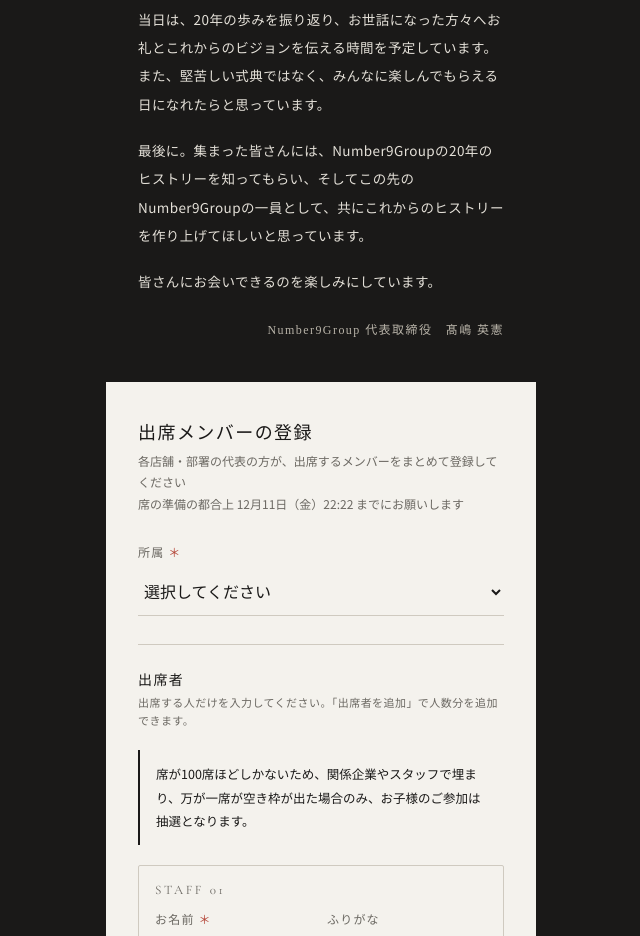
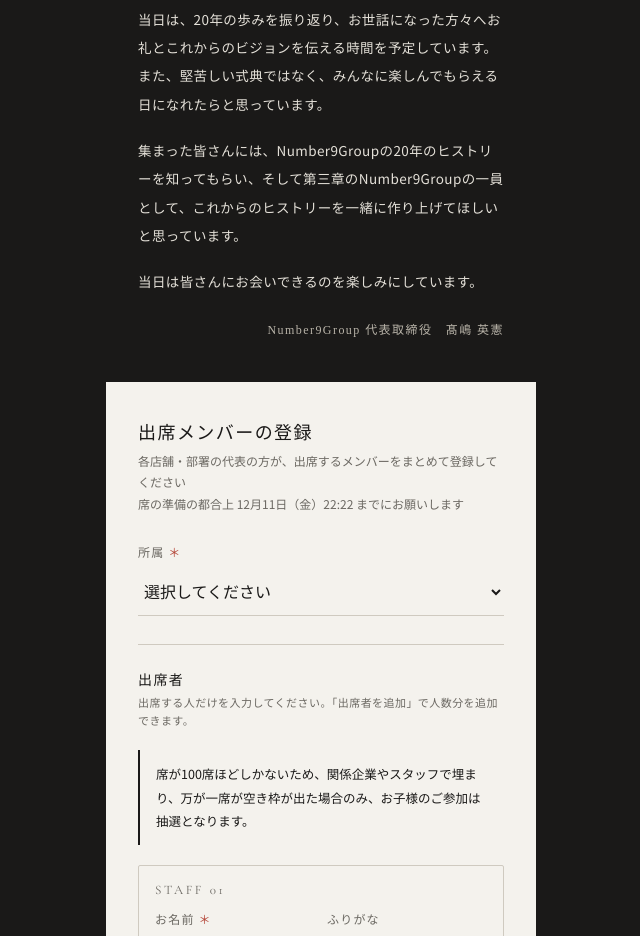
Before and after one commit to meative/number9-20th, a plain HTML site: page staff/index.html in a window 1280 px wide. Shown: the part 1780-2716 px from the top of the page, without its empty margins (319-959 px from the left). Drawn offline with nearby package versions, Linux system fonts and the light colour scheme.

Commit message:
Update staff greeting closing lines
Co-Authored-By: Claude Fable 5.2 <noreply@anthropic.com>
Claude-Session: https://claude.ai/code/session_01NzNQMEo8tMDqitRg1fmcij

```diff
--- a/staff/index.html
+++ b/staff/index.html
@@ -157,8 +157,8 @@
       </dl>
       <p>挑戦を続けてこられたのは、その時々で一緒に走ってくれた皆さん一人ひとりのおかげです。この2月で20年になります。</p>
       <p>当日は、20年の歩みを振り返り、お世話になった方々へお礼とこれからのビジョンを伝える時間を予定しています。また、堅苦しい式典ではなく、みんなに楽しんでもらえる日になれたらと思っています。</p>
-      <p>最後に。集まった皆さんには、Number9Groupの20年のヒストリーを知ってもらい、そしてこの先のNumber9Groupの一員として、共にこれからのヒストリーを作り上げてほしいと思っています。</p>
-      <p>皆さんにお会いできるのを楽しみにしています。</p>
+      <p>集まった皆さんには、Number9Groupの20年のヒストリーを知ってもらい、そして第三章のNumber9Groupの一員として、これからのヒストリーを一緒に作り上げてほしいと思っています。</p>
+      <p>当日は皆さんにお会いできるのを楽しみにしています。</p>
       <div class="from">Number9Group 代表取締役　髙嶋 英憲</div>
     </div>
   </section>
```
